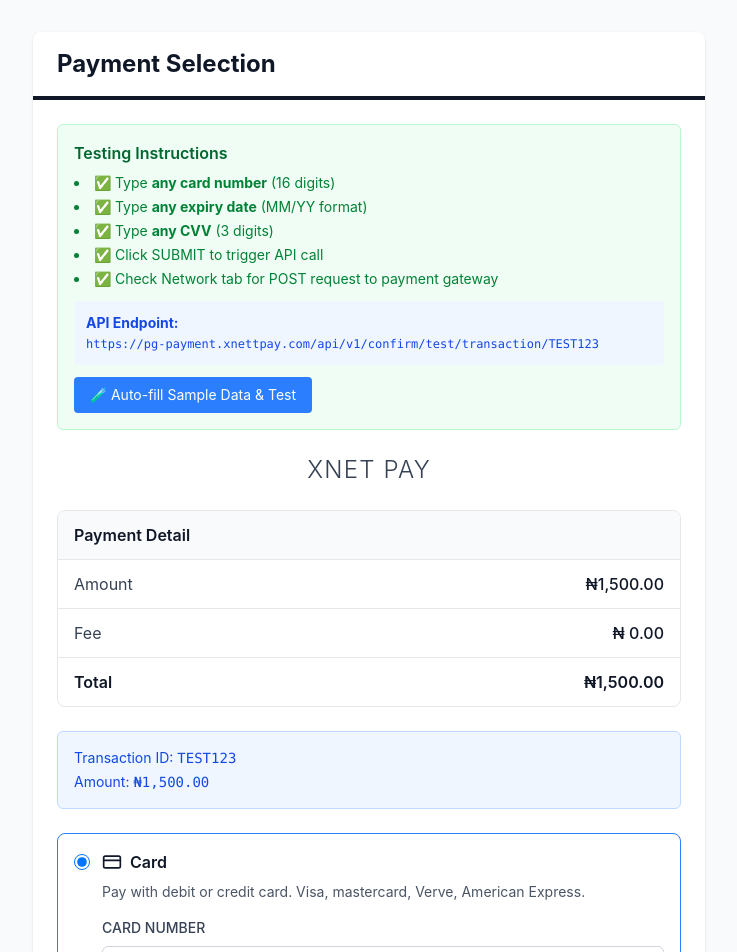
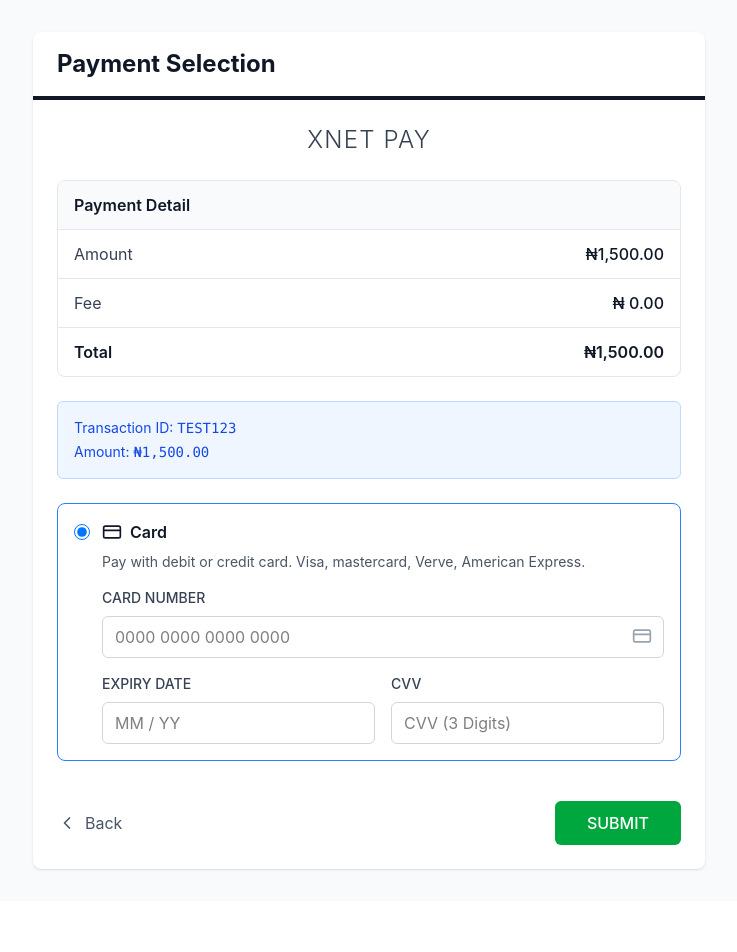
Before and after one commit to GG123lek/xnetpayment, a React (Vite) app: page / in a window 1280 px wide. Shown: the top 952 px of the page, without its empty margins (271-1008 px from the left). After the commit the page ends 901 px from the top, so only its background shows below. Built offline with nearby package versions, Linux system fonts and the light colour scheme.

Commit message:
remove the debug instruction

```diff
--- a/src/Component/Pages/PaymentSelection.jsx
+++ b/src/Component/Pages/PaymentSelection.jsx
@@ -14,17 +14,16 @@
   const [success, setSuccess] = useState(false);
   const [transactionData, setTransactionData] = useState(null);
 
-  // ✅ CORRECT API URL WITH HYPHEN: pg-payment (not pgpayment)
+  // API URL
   const API_BASE_URL = 'https://pg-payment.xnettpay.com/api/v1';
 
   // Extract transaction data from URL
   useEffect(() => {
     const testData = {
-      transactionId: 'TEST123', // Any ID works for testing
+      transactionId: 'TEST123',
       transactionAmount: 1500.00
     };
     setTransactionData(testData);
-    console.log('✅ Transaction data loaded:', testData);
   }, []);
 
   const formatCardNumber = (value) => {
@@ -82,15 +81,14 @@
   };
 
   const validateCardDetails = () => {
-    // ✅ FOR TESTING: You can type anything, just basic format checks
-    if (!cardNumber || cardNumber.replace(/\s/g, '').length === 0) {
-      return 'Please enter a card number (any 16 digits for testing)';
+    if (!cardNumber || cardNumber.replace(/\s/g, '').length !== 16) {
+      return 'Please enter a valid 16-digit card number';
     }
-    if (!expiryDate || expiryDate.length === 0) {
-      return 'Please enter an expiry date (any date for testing)';
+    if (!expiryDate || expiryDate.length !== 7) {
+      return 'Please enter a valid expiry date (MM / YY)';
     }
-    if (!cvv || cvv.length === 0) {
-      return 'Please enter a CVV (any 3 digits for testing)';
+    if (!cvv || cvv.length !== 3) {
+      return 'Please enter a valid 3-digit CVV';
     }
     return null;
   };
@@ -102,8 +100,6 @@
       setError('');
 
       const apiUrl = `${API_BASE_URL}/confirm/test/transaction/${transactionId}`;
-      console.log('🔄 Making API call to:', apiUrl);
-      console.log('📦 Request payload:', cardData);
 
       const response = await fetch(apiUrl, {
         method: 'POST',
@@ -113,27 +109,13 @@
         body: JSON.stringify(cardData),
       });
 
-      console.log('📡 Response status:', response.status);
-      console.log('📡 Response ok:', response.ok);
-
-      // ✅ For test endpoint, we only care about HTTP status 200
       if (response.ok) {
         setSuccess(true);
-        console.log('🎉 Payment successful! Got 200 response');
-
-        // Try to parse response if available
-        try {
-          const result = await response.json();
-          console.log('✅ API response data:', result);
-        } catch (e) {
-          console.log('✅ API returned 200 (success)');
-        }
       } else {
         throw new Error(`Payment failed with status: ${response.status}`);
       }
 
     } catch (err) {
-      console.error('❌ API Error:', err);
       setError(err.message || 'Failed to process payment. Please try again.');
       throw err;
     } finally {
@@ -143,53 +125,29 @@
 
   const handleSubmit = async (e) => {
     e.preventDefault();
-    console.log('🎯 Submit button clicked');
 
     if (!transactionData) {
       setError('Transaction data not available');
       return;
     }
 
-    // Validate card details (basic format only for testing)
     const validationError = validateCardDetails();
     if (validationError) {
       setError(validationError);
       return;
     }
 
-    // Prepare card data for API
     const cardData = {
       cardNumber: cardNumber.replace(/\s/g, ''),
       expiryDate: formatExpiryForAPI(expiryDate),
       cvv: cvv
     };
 
-    console.log('🚀 Sending to API:', cardData);
-
     try {
       await confirmTransaction(transactionData.transactionId, cardData);
     } catch (err) {
       console.error('Submission error:', err);
     }
-  };
-
-  // Test function - auto-fills with sample data
-  const testAPICall = () => {
-    console.log('🧪 Testing API call with sample data');
-
-    // Set sample card data (you can change these to anything)
-    setCardNumber('4111 1111 1111 1111');
-    setExpiryDate('12 / 25');
-    setCvv('123');
-
-    // Clear any previous errors
-    setError('');
-
-    // Trigger submit
-    setTimeout(() => {
-      const testEvent = { preventDefault: () => {} };
-      handleSubmit(testEvent);
-    }, 100);
   };
 
   const formatAmount = (amount) => {
@@ -214,15 +172,6 @@
             <p className="text-sm text-gray-500">
               Transaction ID: {transactionData?.transactionId}
             </p>
-            <p className="text-sm text-green-600 mt-2">
-              ✅ Received 200 OK response from payment gateway
-            </p>
-            <button
-              onClick={() => setSuccess(false)}
-              className="mt-4 bg-blue-500 hover:bg-blue-600 text-white px-4 py-2 rounded"
-            >
-              Make Another Payment
-            </button>
           </div>
         </div>
       </div>
@@ -248,30 +197,6 @@
                 <p className="text-red-700 text-sm">{error}</p>
               </div>
             )}
-
-            {/* Testing Instructions */}
-            <div className="bg-green-50 border border-green-200 rounded-md p-4">
-              <h3 className="font-semibold text-green-800 mb-2">Testing Instructions</h3>
-              <ul className="text-sm text-green-700 list-disc list-inside space-y-1">
-                <li>✅ Type <strong>any card number</strong> (16 digits)</li>
-                <li>✅ Type <strong>any expiry date</strong> (MM/YY format)</li>
-                <li>✅ Type <strong>any CVV</strong> (3 digits)</li>
-                <li>✅ Click SUBMIT to trigger API call</li>
-                <li>✅ Check Network tab for POST request to payment gateway</li>
-              </ul>
-              <div className="mt-3 p-3 bg-blue-50 rounded">
-                <p className="text-sm text-blue-700">
-                  <strong>API Endpoint:</strong><br />
-                  <code className="text-xs">{API_BASE_URL}/confirm/test/transaction/{transactionData?.transactionId}</code>
-                </p>
-              </div>
-              <button
-                onClick={testAPICall}
-                className="mt-3 bg-blue-500 hover:bg-blue-600 text-white px-4 py-2 rounded text-sm"
-              >
-                🧪 Auto-fill Sample Data & Test
-              </button>
-            </div>
 
             {/* XNET PAY Title */}
             <div className="text-center">
@@ -349,13 +274,12 @@
                               type="text"
                               value={cardNumber}
                               onChange={handleCardNumberChange}
-                              placeholder="Type any 16 digits (e.g., 4111 1111 1111 1111)"
+                              placeholder="0000 0000 0000 0000"
                               className="w-full px-3 py-2 border border-gray-300 rounded-md focus:outline-none focus:ring-2 focus:ring-blue-500"
                               disabled={isLoading}
                             />
                             <CreditCard className="absolute right-3 top-2.5 w-5 h-5 text-gray-400" />
                           </div>
-                          <p className="text-xs text-gray-500 mt-1">For testing: Any 16-digit number works</p>
                         </div>
 
                         <div className="grid grid-cols-2 gap-4">
@@ -367,11 +291,10 @@
                               type="text"
                               value={expiryDate}
                               onChange={handleExpiryChange}
-                              placeholder="MM / YY (e.g., 12 / 25)"
+                              placeholder="MM / YY"
                               className="w-full px-3 py-2 border border-gray-300 rounded-md focus:outline-none focus:ring-2 focus:ring-blue-500"
                               disabled={isLoading}
                             />
-                            <p className="text-xs text-gray-500 mt-1">Any future date works</p>
                           </div>
                           <div>
                             <label className="block text-sm font-medium text-gray-700 mb-2">
@@ -381,11 +304,10 @@
                               type="text"
                               value={cvv}
                               onChange={handleCvvChange}
-                              placeholder="Any 3 digits (e.g., 123)"
+                              placeholder="CVV (3 Digits)"
                               className="w-full px-3 py-2 border border-gray-300 rounded-md focus:outline-none focus:ring-2 focus:ring-blue-500"
                               disabled={isLoading}
                             />
-                            <p className="text-xs text-gray-500 mt-1">Any 3-digit number works</p>
                           </div>
                         </div>
                       </div>
@@ -417,7 +339,7 @@
                     Processing...
                   </>
                 ) : (
-                  'SUBMIT PAYMENT'
+                  'SUBMIT'
                 )}
               </button>
             </div>
```
